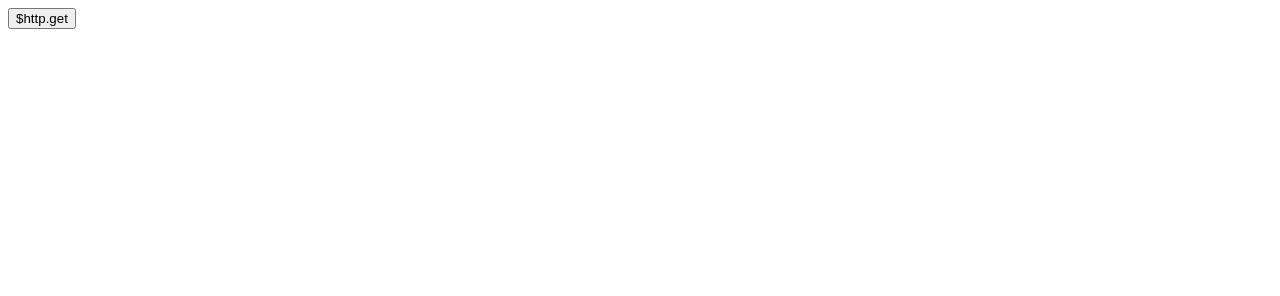
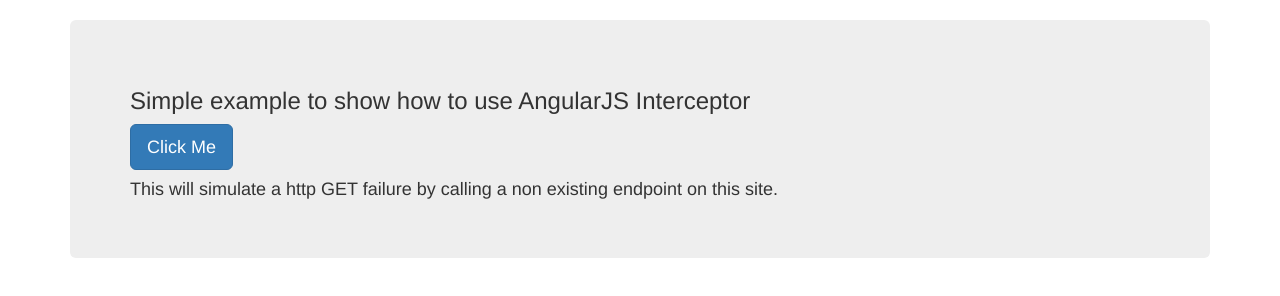
Before and after one commit to branonbarrett/angular-interceptor-example, a website: page app/Index.html in a window 1280 px wide. Drawn offline with nearby package versions, Linux system fonts and the light colour scheme.

Commit message:
added dependencies and styles

```diff
--- a/app/Index.html
+++ b/app/Index.html
@@ -1,14 +1,21 @@
 <!DOCTYPE html>
 <html>
   <head>
-    <link rel="stylesheet" href="styles/main.css"/>
+  	<link rel="stylesheet" href="styles/main.css"/>
+    <link rel="stylesheet" href="lib/bootstrap/dist/css/bootstrap.min.css"/>
   </head>
   <body ng-app="app">
-    <div ng-controller="errorCtrl">
-    	<button ng-click='getData()'>$http.get</button>
+  	<div class="container">
+	    <div ng-controller="errorCtrl" class="jumbotron">
+	    	<h3>Simple example to show how to use AngularJS Interceptor</h3>
+	    	<button ng-click='getData()' class="btn btn-lg btn-primary">Click Me</button>
+	    	<h4>This will simulate a http GET failure by calling a non existing endpoint on this site.</h4>
+	    </div>
     </div>
 
     <script src="lib/angular/angular.js"></script>
+    <script src="lib/jquery/dist/jquery.min.js"></script>
+    <script src="lib/bootstrap/dist/js/bootstrap.min.js"></script>
 
     <script type="text/javascript" src="scripts/app.js"></script>
 
--- a/app/styles/main.css
+++ b/app/styles/main.css
@@ -0,0 +1,3 @@
+body {
+	margin-top: 20px !important;
+}
--- a/bower.json
+++ b/bower.json
@@ -17,5 +17,9 @@
   ],
   "moduleType": [
     "node"
-  ]
+  ],
+  "dependencies": {
+    "bootstrap": "~3.3.2",
+    "angular": "~1.3.13"
+  }
 }
```
